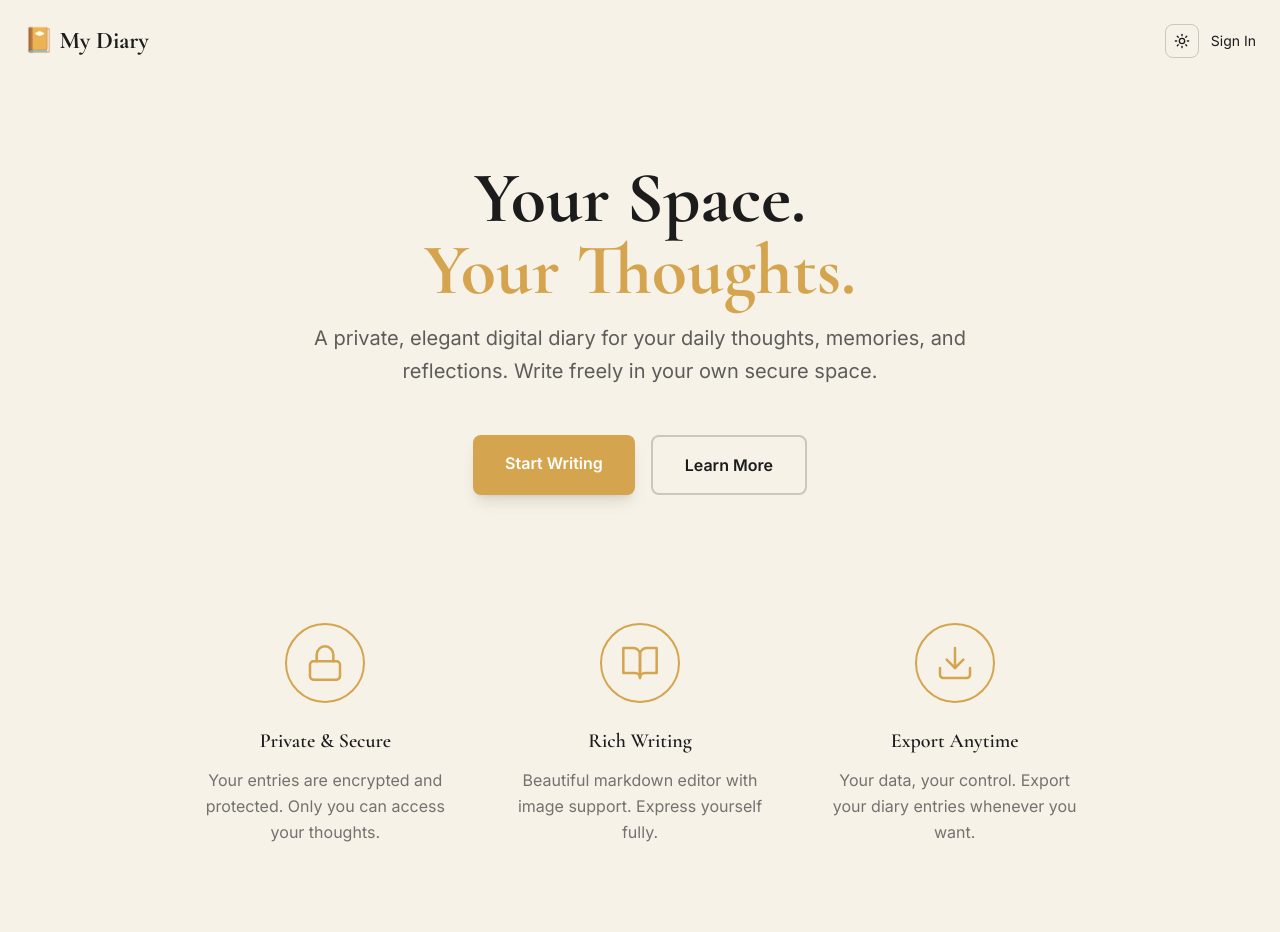
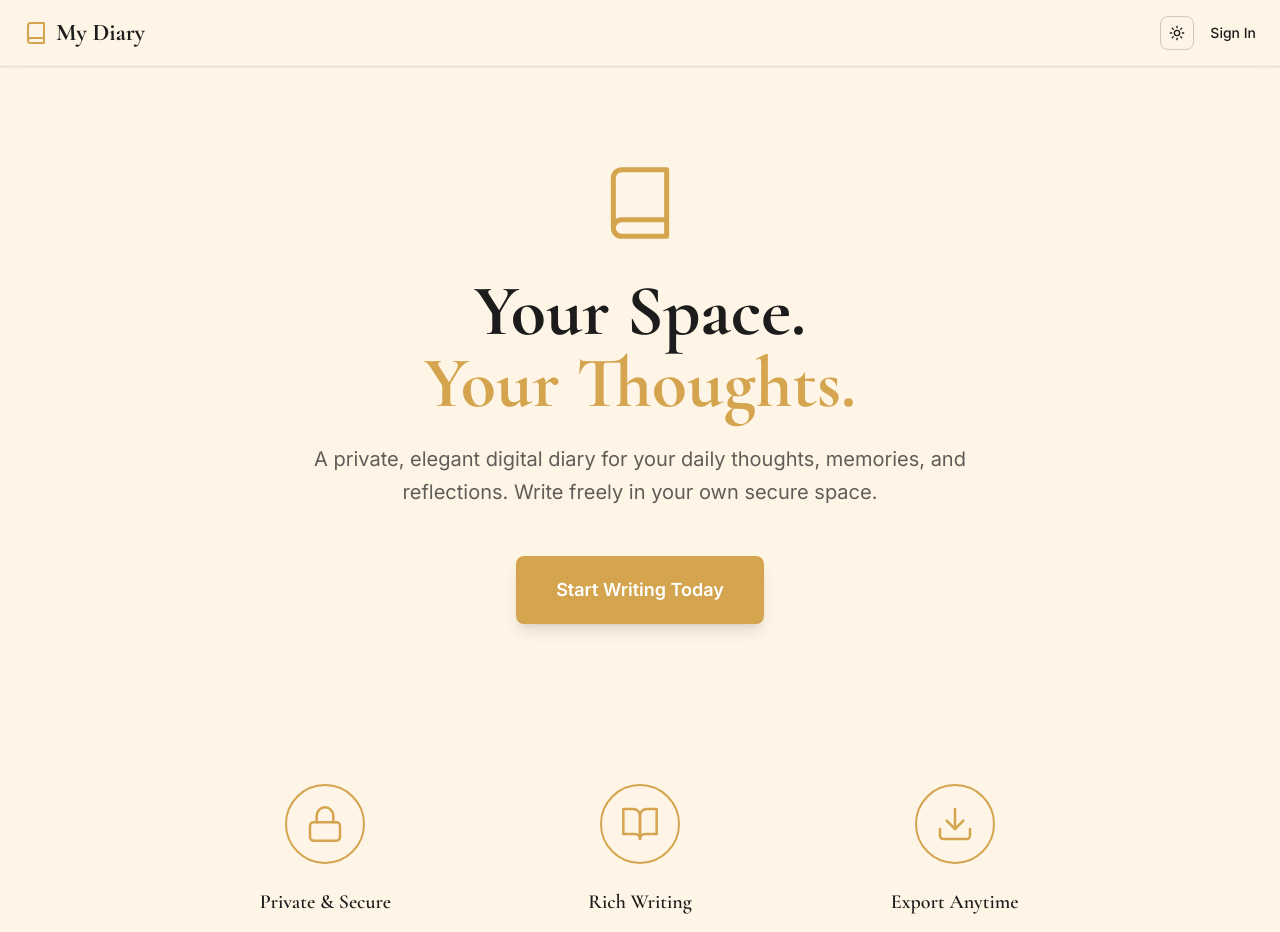
Before and after one commit to Harshit-code-tech/personal-diary, a Next.js app: page / in a window 1280 px wide. Shown: the top 932 px of the page. Built offline with nearby package versions, Linux system fonts and the light colour scheme.

Commit message:
a little polishing

```diff
--- a/app/(auth)/login/page.tsx
+++ b/app/(auth)/login/page.tsx
@@ -4,6 +4,8 @@ import { useState } from 'react'
 import { createClient } from '@/lib/supabase/client'
 import { useRouter } from 'next/navigation'
 import Link from 'next/link'
+import ThemeSwitcher from '@/components/theme/ThemeSwitcher'
+import { Book } from 'lucide-react'
 
 export default function LoginPage() {
   const [email, setEmail] = useState('')
@@ -32,23 +34,25 @@ export default function LoginPage() {
   }
 
   return (
-    <main className="min-h-screen bg-paper dark:bg-midnight flex items-center justify-center px-4">
-      {/* Logo/Brand */}
-      <div className="absolute top-8 left-8">
-        <Link href="/" className="font-serif text-2xl font-bold text-charcoal dark:text-teal">
-          📔 My Diary
+    <main className="min-h-screen bg-[#FFF5E6] dark:bg-midnight flex items-center justify-center px-4">
+      {/* Logo/Brand with Theme Switcher */}
+      <div className="absolute top-8 left-8 right-8 flex items-center justify-between">
+        <Link href="/" className="flex items-center gap-2 font-serif text-2xl font-bold text-charcoal dark:text-teal">
+          <Book className="w-6 h-6" />
+          <span>My Diary</span>
         </Link>
+        <ThemeSwitcher />
       </div>
 
-      <div className="w-full max-w-md">
+      <div className="w-full max-w-md bg-white dark:bg-graphite rounded-2xl shadow-xl border border-charcoal/10 dark:border-white/10 p-8">
         {/* Welcome Header */}
         <div className="text-center mb-8">
           <h1 className="font-serif text-4xl font-bold text-charcoal dark:text-white mb-2">
-            Welcome
+            Welcome Back
           </h1>
           <p className="text-charcoal/60 dark:text-white/60">
             Sign in to your private diary or{' '}
-            <Link href="/signup" className="text-gold dark:text-teal hover:underline">
+            <Link href="/signup" className="text-gold dark:text-teal hover:underline font-medium">
               create a new account
             </Link>
           </p>
--- a/app/(auth)/signup/page.tsx
+++ b/app/(auth)/signup/page.tsx
@@ -4,6 +4,8 @@ import { useState } from 'react'
 import { useRouter } from 'next/navigation'
 import { createClient } from '@/lib/supabase/client'
 import Link from 'next/link'
+import ThemeSwitcher from '@/components/theme/ThemeSwitcher'
+import { Book } from 'lucide-react'
 
 export default function SignupPage() {
   const [email, setEmail] = useState('')
@@ -108,23 +110,23 @@ export default function SignupPage() {
   }
 
   return (
-    <div className="min-h-screen bg-paper dark:bg-midnight flex items-center justify-center p-4">
-      <div className="w-full max-w-md">
-        {/* Back Link */}
-        <div className="mb-6">
-          <Link
-            href="/"
-            className="text-charcoal/60 dark:text-white/60 hover:text-gold dark:hover:text-teal transition-colors inline-flex items-center gap-2"
-          >
-            ← Back to Home
-          </Link>
-        </div>
+    <div className="min-h-screen bg-[#FFF5E6] dark:bg-midnight flex items-center justify-center p-4">
+      {/* Logo/Brand with Theme Switcher */}
+      <div className="absolute top-8 left-8 right-8 flex items-center justify-between">
+        <Link href="/" className="flex items-center gap-2 font-serif text-2xl font-bold text-charcoal dark:text-teal">
+          <Book className="w-6 h-6" />
+          <span>My Diary</span>
+        </Link>
+        <ThemeSwitcher />
+      </div>
+
+      <div className="w-full max-w-md mt-8">
 
         {/* Card */}
-        <div className="bg-white dark:bg-graphite rounded-2xl shadow-xl p-8 border border-gray-100 dark:border-graphite">
+        <div className="bg-white dark:bg-graphite rounded-2xl shadow-xl p-8 border border-charcoal/10 dark:border-white/10">
           {/* Header */}
           <div className="text-center mb-8">
-            <div className="text-5xl mb-3">📔</div>
+            <Book className="w-16 h-16 text-gold dark:text-teal mx-auto mb-3" />
             <h1 className="font-serif text-3xl font-bold text-charcoal dark:text-teal mb-2">
               Create Account
             </h1>
--- a/app/page.tsx
+++ b/app/page.tsx
@@ -2,31 +2,40 @@
 
 import Link from 'next/link'
 import ThemeSwitcher from '@/components/theme/ThemeSwitcher'
-import { Lock, BookOpen, Download } from 'lucide-react'
+import { Lock, BookOpen, Download, Book } from 'lucide-react'
 
 export default function Home() {
   return (
-    <main className="min-h-screen bg-paper dark:bg-midnight transition-colors duration-300">
-      {/* Minimal Header */}
-      <nav className="container mx-auto px-6 py-6 flex items-center justify-between">
+    <main className="min-h-screen bg-[#FFF5E6] dark:bg-midnight transition-colors duration-300">
+      {/* Sticky Header */}
+      <nav className="sticky top-0 z-50 backdrop-blur-md bg-[#FFF5E6]/80 dark:bg-midnight/80 border-b border-charcoal/10 dark:border-white/10 shadow-sm">
+        <div className="container mx-auto px-6 py-4 flex items-center justify-between">
+          <div className="flex items-center gap-2">
+            <Book className="w-6 h-6 text-gold dark:text-teal" />
             <h1 className="font-serif text-2xl font-bold text-charcoal dark:text-teal">
-          📔 My Diary
+              My Diary
             </h1>
-        <div className="flex items-center gap-3">
+          </div>
+          <div className="flex items-center gap-4">
             <ThemeSwitcher />
             <Link
               href="/login"
-            className="text-sm text-charcoal dark:text-white hover:text-gold dark:hover:text-teal transition-colors"
+              className="text-sm font-medium text-charcoal dark:text-white hover:text-gold dark:hover:text-teal transition-colors"
             >
               Sign In
             </Link>
           </div>
+        </div>
       </nav>
 
-      <div className="container mx-auto px-6 py-20">
+      <div className="container mx-auto px-6 py-24">
         <div className="max-w-4xl mx-auto text-center">
           {/* Hero Section */}
-          <h1 className="font-serif text-6xl md:text-7xl font-bold mb-4">
+          <div className="flex justify-center mb-8">
+            <Book className="w-20 h-20 text-gold dark:text-teal" strokeWidth={1.5} />
+          </div>
+
+          <h1 className="font-serif text-6xl md:text-7xl font-bold mb-6">
             <span className="text-charcoal dark:text-white">Your Space.</span>
             <br />
             <span className="text-gold dark:text-teal">Your Thoughts.</span>
@@ -36,19 +45,14 @@ export default function Home() {
             A private, elegant digital diary for your daily thoughts, memories, and reflections. Write freely in your own secure space.
           </p>
 
-          {/* CTA Buttons */}
-          <div className="flex flex-col sm:flex-row gap-4 justify-center mb-32">
+          {/* CTA Button */}
+          <div className="flex justify-center mb-40">
             <Link
               href="/signup"
-              className="px-8 py-4 bg-gold dark:bg-teal text-white dark:text-midnight rounded-lg font-semibold hover:opacity-90 transition-all shadow-lg"
+              className="px-10 py-5 bg-gold dark:bg-teal text-white dark:text-midnight rounded-lg font-semibold hover:opacity-90 transition-all shadow-lg text-lg"
             >
-              Start Writing
+              Start Writing Today
             </Link>
-            <button
-              className="px-8 py-4 border-2 border-charcoal/20 dark:border-white/20 text-charcoal dark:text-white rounded-lg font-semibold hover:bg-charcoal/5 dark:hover:bg-white/5 transition-all"
-            >
-              Learn More
-            </button>
           </div>
 
           {/* Features Grid */}
@@ -73,7 +77,7 @@ export default function Home() {
                 Rich Writing
               </h3>
               <p className="text-charcoal/60 dark:text-white/60 leading-relaxed">
-                Beautiful markdown editor with image support. Express yourself fully.
+                Beautiful WYSIWYG editor with image support. Express yourself fully.
               </p>
             </div>
 
@@ -91,16 +95,16 @@ export default function Home() {
           </div>
 
           {/* Call to Action Section */}
-          <div className="mt-32 bg-white dark:bg-graphite rounded-2xl shadow-xl p-12 max-w-2xl mx-auto">
+          <div className="mt-40 bg-white dark:bg-graphite rounded-2xl shadow-xl p-12 max-w-2xl mx-auto">
             <h2 className="font-serif text-4xl font-bold text-charcoal dark:text-teal mb-4">
               Begin Your Journey Today
             </h2>
-            <p className="text-charcoal/70 dark:text-white/70 mb-8">
+            <p className="text-charcoal/70 dark:text-white/70 mb-8 text-lg">
               Join others who've made journaling a daily habit.
             </p>
             <Link
               href="/signup"
-              className="inline-block px-10 py-4 bg-gold dark:bg-teal text-white dark:text-midnight rounded-lg font-semibold hover:opacity-90 transition-all shadow-lg text-lg"
+              className="inline-block px-10 py-5 bg-gold dark:bg-teal text-white dark:text-midnight rounded-lg font-semibold hover:opacity-90 transition-all shadow-lg text-lg"
             >
               Create Your Diary
             </Link>
```
Lines whose indentation alone changed are shown as unchanged.
